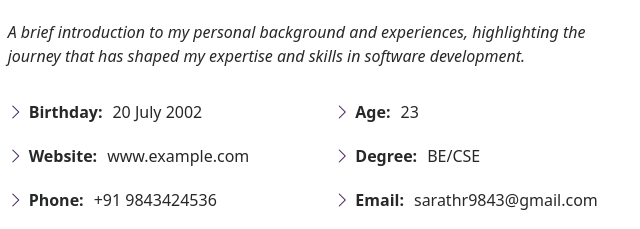
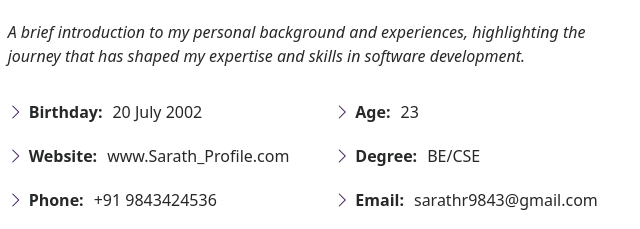
Before and after one commit to Sarathkio/Sarath_Profile, a website: page index.html in a window 1280 px wide. Shown: the part 1103-1332 px from the top of the page, 631-1271 px from the left. Drawn offline with nearby package versions, Linux system fonts and the light colour scheme.

Commit message:
Update index.html

```diff
--- a/index.html
+++ b/index.html
@@ -130,7 +130,7 @@
                   <div class="col-lg-6">
                       <ul>
                           <li><i class="bi bi-chevron-right"></i> <strong>Birthday:</strong> <span>20 July 2002</span></li>
-                          <li><i class="bi bi-chevron-right"></i> <strong>Website:</strong> <span>www.example.com</span></li>
+                          <li><i class="bi bi-chevron-right"></i> <strong>Website:</strong> <span>www.Sarath_Profile.com</span></li>
                           <li><i class="bi bi-chevron-right"></i> <strong>Phone:</strong> <span>+91 9843424536</span></li>
                           <li><i class="bi bi-chevron-right"></i> <strong>City:</strong> <span>Chennai, Tamil Nadu</span></li>
                       </ul>
```
